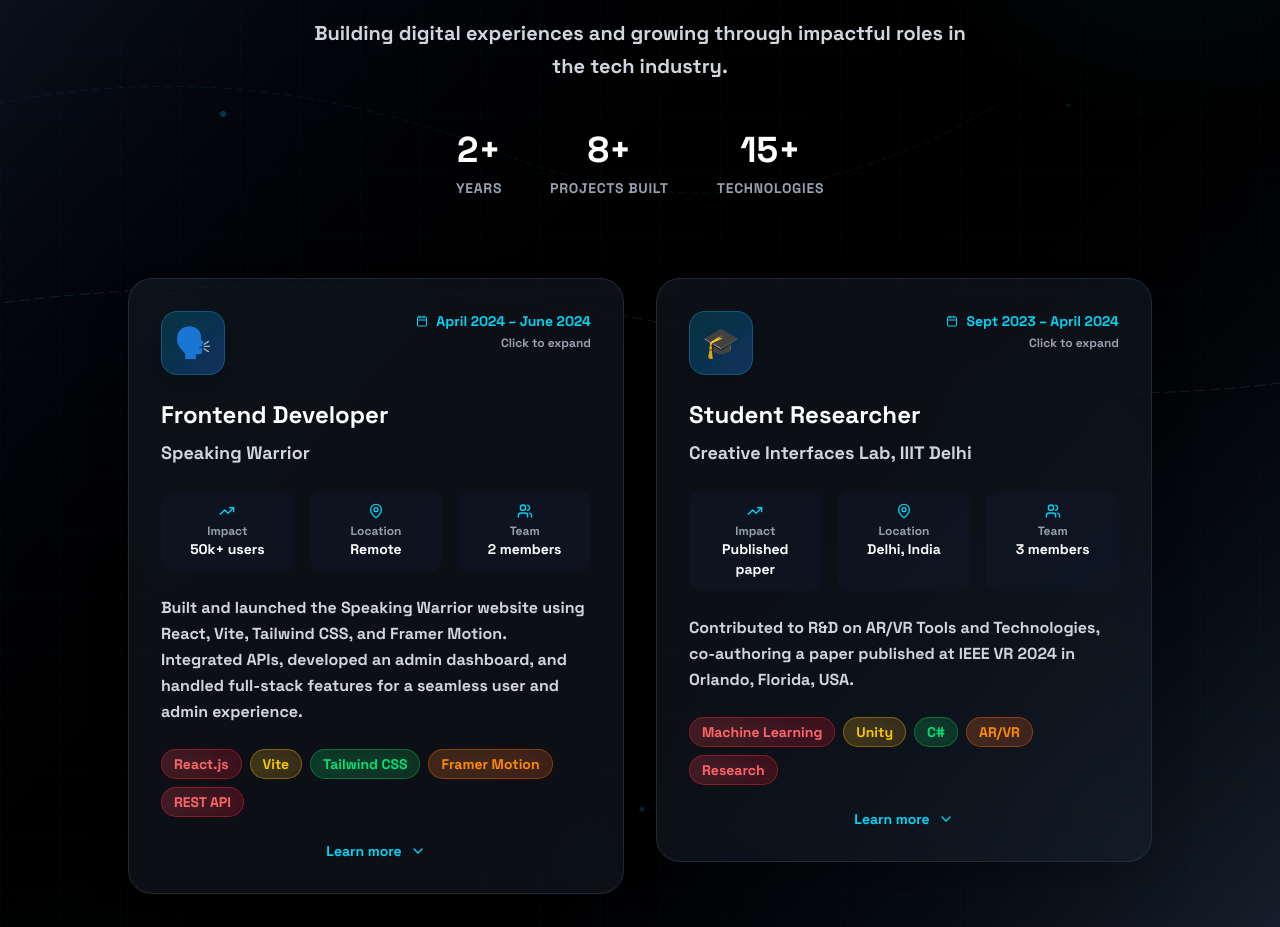
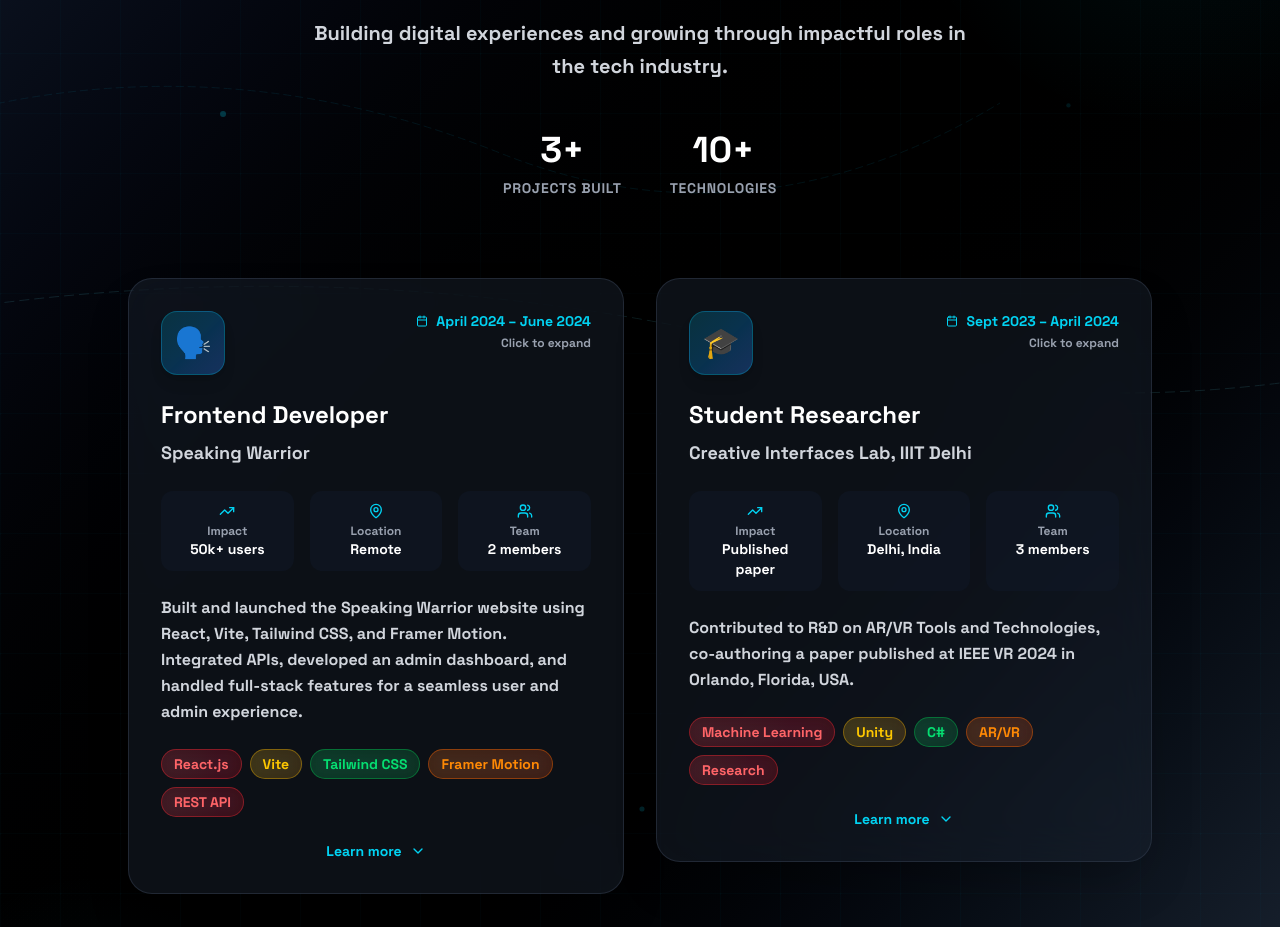
Before and after one commit to Yaksh27/my-app, a Next.js app: page / in a window 1280 px wide. Shown: the part 1047-1974 px from the top of the page. Built offline with nearby package versions, Linux system fonts and the light colour scheme.

Commit message:
FINISH TOUCHES

```diff
--- a/src/app/components/Experience.js
+++ b/src/app/components/Experience.js
@@ -247,21 +247,14 @@ export default function Experience() {
               whileHover={{ scale: 1.05 }}
               className="text-center"
             >
-              <div className="text-4xl font-black text-white mb-2">2+</div>
-              <div className="text-sm text-gray-400 uppercase tracking-wider">Years</div>
-            </motion.div>
-            <motion.div
-              whileHover={{ scale: 1.05 }}
-              className="text-center"
-            >
-              <div className="text-4xl font-black text-white mb-2">8+</div>
+              <div className="text-4xl font-black text-white mb-2">3+</div>
               <div className="text-sm text-gray-400 uppercase tracking-wider">Projects Built</div>
             </motion.div>
             <motion.div
               whileHover={{ scale: 1.05 }}
               className="text-center"
             >
-              <div className="text-4xl font-black text-white mb-2">15+</div>
+              <div className="text-4xl font-black text-white mb-2">10+</div>
               <div className="text-sm text-gray-400 uppercase tracking-wider">Technologies</div>
             </motion.div>
           </div>
@@ -487,6 +480,7 @@ export default function Experience() {
               }}
               whileTap={{ scale: 0.95 }}
               transition={{ duration: 0.4, ease: "easeOut" }}
+              onClick={() => window.open('https://drive.google.com/file/d/1em8KIseVSDuw4FcFmSSp-eJnfIJ1Hzhf/view', '_blank')}
             >
               {/* File icon */}
               <motion.div
@@ -508,9 +502,9 @@ export default function Experience() {
               <motion.span
                 className="text-white font-bold text-sm ml-3 overflow-hidden whitespace-nowrap"
                 initial={{ opacity: 0, x: -10 }}
-                animate={{ opacity: 0, x: -10 }} // Add this to ensure it starts hidden
+                animate={{ opacity: 0, x: -10 }}
                 whileHover={{ opacity: 1, x: 0 }}
-                transition={{ duration: 0.2 }} // Remove the delay
+                transition={{ duration: 0.2 }}
               >
                 View Resume →
               </motion.span>
```
